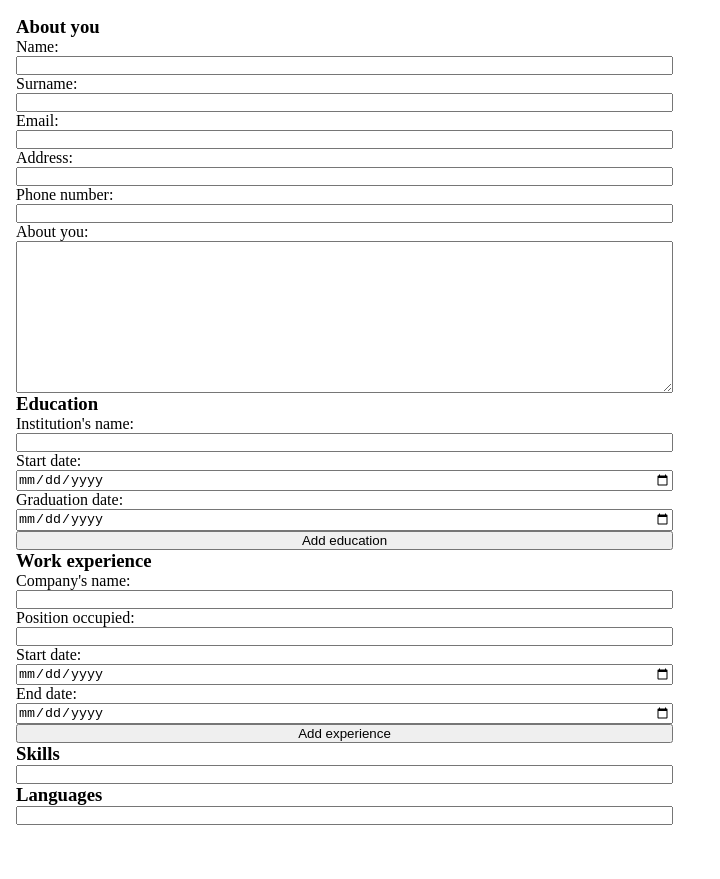
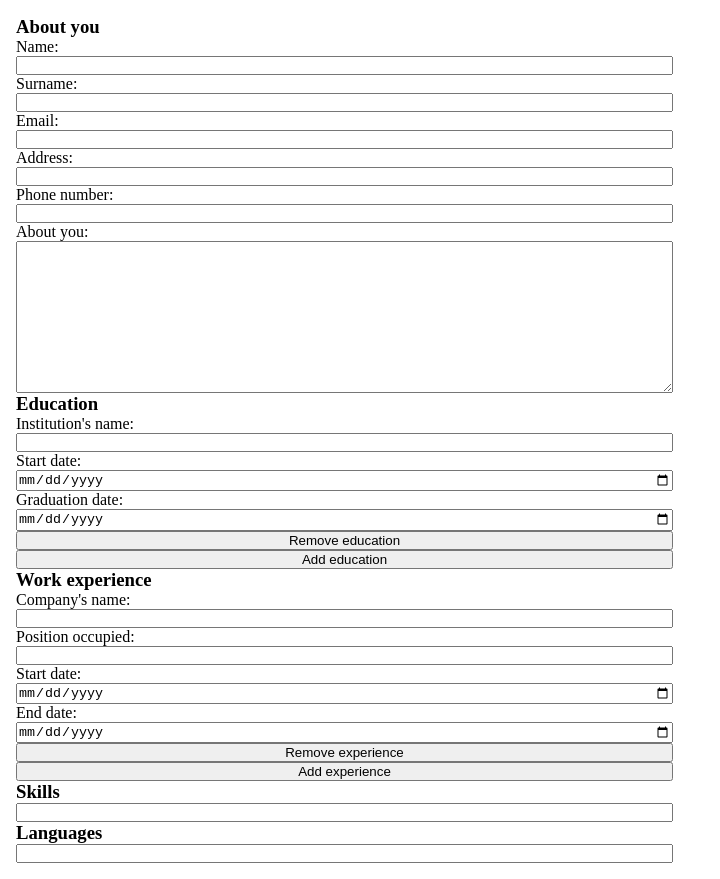
Before and after one commit to ktavean/CV-App, a React (Create React App) app: page / in a window 1280 px wide. Shown: the whole page, without its empty margins (0-720 px from the left). Before the commit the page ends 841 px from the top, so only its background shows below. Built offline with nearby package versions, Linux system fonts and the light colour scheme.

Commit message:
fully working prototype, delete button, add button, unique id's

```diff
--- a/package.json
+++ b/package.json
@@ -9,6 +9,7 @@
     "react": "^18.2.0",
     "react-dom": "^18.2.0",
     "react-scripts": "5.0.1",
+    "uniqid": "^5.4.0",
     "web-vitals": "^2.1.4"
   },
   "scripts": {
--- a/src/App.css
+++ b/src/App.css
@@ -4,7 +4,7 @@
     justify-content: space-between;
 }
 
-#inputs, #aboutInp, #educationInp, #experienceInp, #skillsInp, #languagesInp {
+#inputs, #aboutInp, #educationInp, #experienceInp, #skillsInp, #languagesInp, .exp, .edu {
     display: flex;
     flex-direction: column;
 }
--- a/src/App.js
+++ b/src/App.js
@@ -1,4 +1,5 @@
 import React, { Component } from "react";
+import uniqid from "uniqid";
 import CV from "./Components/CV/CV";
 import Inputs from "./Components/Inputs";
 import "./App.css";
@@ -18,23 +19,35 @@ class App extends Component {
           description: ""
         },
         education: {
-          counter: 1,
+          inputs: [
+            {
+              inp: "",
+              id: uniqid()
+            }
+          ],
           institutions: [
             {
               name: "",
               start: "",
-              end: ""
+              end: "",
+              id: uniqid()
             }
           ]
         },
         experience: {
-          counter: 1,
+          inputs: [
+            {
+              inp: "",
+              id: uniqid()
+            }
+          ],
           institutions: [
             {
               name: "",
               position: "",
               start: "",
-              end: ""
+              end: "",
+              id: uniqid()
             }
           ]
         },
@@ -234,13 +247,21 @@ class App extends Component {
         this.setState(
           { cv_data: {...this.state.cv_data,
               education: {
-                counter: this.state.cv_data.education.counter + 1,
+                inputs: this.state.cv_data.education.inputs.concat(
+                  [
+                    {
+                      inp: "",
+                      id: uniqid()
+                    }
+                  ]
+                ),
                 institutions: this.state.cv_data.education.institutions.concat(
                   [
                     {
                       name: "",
                       start: "",
-                      end: ""
+                      end: "",
+                      id: uniqid()
                     }
                 ])
               }
@@ -252,14 +273,22 @@ class App extends Component {
         this.setState(
           { cv_data: {...this.state.cv_data,
               experience: {
-                counter: this.state.cv_data.experience.counter + 1,
+                inputs: this.state.cv_data.experience.inputs.concat(
+                  [
+                    {
+                      inp: "",
+                      id: uniqid()
+                    }
+                  ]
+                ),
                 institutions: this.state.cv_data.experience.institutions.concat(
                   [
                     {
                       name: "",
                       position: "",
                       start: "",
-                      end: ""
+                      end: "",
+                      id: uniqid()
                     }
                   ]
                 )
@@ -273,41 +302,53 @@ class App extends Component {
     }
   }
 
+  removeInputs = (input) => {
+    const id = input.target.id;
+    const i = id.slice(id.length-1);
+    const deletedEduState = this.state.cv_data.education.institutions.slice();
+    const deletedEduInpState = this.state.cv_data.education.inputs.slice();
+    const deletedWorkState = this.state.cv_data.experience.institutions.slice();
+    const deletedWorkInpState = this.state.cv_data.experience.inputs.slice();
+    deletedEduState.splice(i, 1);
+    deletedEduInpState.splice(i, 1);
+    deletedWorkState.splice(i, 1);
+    deletedWorkInpState.splice(i ,1);
+
+    if (id.includes("delEdu")) {
+      this.setState(
+        {
+          cv_data: {...this.state.cv_data,
+            education: {
+              inputs: deletedEduInpState,
+              institutions: deletedEduState
+            }
+          }
+        }
+      )
+    }
+    if (id.includes("delWork")) {
+      this.setState(
+        {
+          cv_data: {...this.state.cv_data,
+            experience: {
+              inputs: deletedWorkInpState,
+              institutions: deletedWorkState
+            }
+          }
+        }
+      )
+    }
+  }
+
+
   render() {
 
     const { cv_data } = this.state;
-    const eduInputs = [];
-    const jobInputs = [];
-    for (let i = 0; i < cv_data.education.counter; i++) {
-      eduInputs.push(
-        [
-          <label key={i} htmlFor="eduName">Institution's name: </label>,
-          <input key={i+1} id={`eduName${i}`} name="eduName" onChange={e => this.handleChange(e)} />,
-          <label key={i+2} htmlFor="startDate">Start date: </label>,
-          <input key={i+3} type="date" id={`startDate${i}`} name="startDate" onChange={e => this.handleChange(e)} />,
-          <label key={i+4} htmlFor="graduationDate">Graduation date: </label>,
-          <input key={i+5} type="date" id={`graduationDate${i}`} name="graduationDate" onChange={e => this.handleChange(e)} />
-        ]
-      );
-    }
-    for (let i = 0; i < cv_data.experience.counter; i++) {
-      jobInputs.push(
-        [
-          <label key={i} htmlFor="expName">Company's name: </label>,
-          <input key={i+1} id={`expName${i}`} name="expName" onChange={e => this.handleChange(e)} />,
-          <label key={i+2} htmlFor="posOccupied">Position occupied: </label>,
-          <input key={i+3} id={`posOccupied${i}`} name="posOccupied" onChange={e => this.handleChange(e)} />,
-          <label key={i+4} htmlFor="workStart">Start date: </label>,
-          <input key={i+5} type="date" id={`workStart${i}`} name="workStart" onChange={e => this.handleChange(e)} />,
-          <label key={i+6} htmlFor="workEnd">End date: </label>,
-          <input key={i+7} type="date" id={`workEnd${i}`} name="workEnd" onChange={e => this.handleChange(e)} />
-        ]
-      );
-  }
+
 
     return (
       <div className="App">
-        <Inputs eduInputs={eduInputs} jobInputs={jobInputs} addInputs={this.addInputs} handleChange={this.handleChange} />
+        <Inputs eduInputs={cv_data.education.inputs} jobInputs={cv_data.experience.inputs} addInputs={this.addInputs} removeInputs={this.removeInputs} handleChange={this.handleChange} />
         <CV data={cv_data} />
       </div>
     );
--- a/src/Components/CV/CV.js
+++ b/src/Components/CV/CV.js
@@ -1,34 +1,31 @@
 import React, { Component } from "react";
+import uniqid from "uniqid";
 
 class CV extends Component {
 
     render() {
 
         const { data } = this.props;
-        const eduInstitutions = [];
-        const workInstitutions = [];
-        for (let i = 0; i < data.education.counter; i++) {
-            eduInstitutions.push(
-                [   <div key={i-1} id={`edu${i}`}>
-                        <p key={i}>{data.education.institutions[i].name}</p>
-                        <p key={i+1}>{data.education.institutions[i].start}</p>
-                        <p key={i+2}>{data.education.institutions[i].end}</p>
-                    </div>
-                ]
+        console.log(data);
+        const eduInstitutions = data.education.institutions.map((item, i) => {
+            return(
+                <div key={item.id} id={`edu${i}`}>
+                    <p key={item.id+1}>{item.name}</p>
+                    <p key={item.id+2}>{item.start}</p>
+                    <p key={item.id+3}>{item.end}</p>
+                </div>
             )
-        }
-
-        for (let i = 0; i < data.experience.counter; i++) {
-            workInstitutions.push(
-                [   <div key={i-1} id={`exp${i}`}>
-                        <p key={i}>{data.experience.institutions[i].name}</p>
-                        <p key={i+1}>{data.experience.institutions[i].position}</p>
-                        <p key={i+2}>{data.experience.institutions[i].start}</p>
-                        <p key={i+3}>{data.experience.institutions[i].end}</p>
-                    </div>
-                ]
+        });
+        const workInstitutions = data.experience.institutions.map((item, i) => {
+            return(
+                <div key={item.id} id={`exp${i}`}>
+                    <p key={item.id+1}>{item.name}</p>
+                    <p key={item.id+2}>{item.position}</p>
+                    <p key={item.id+3}>{item.start}</p>
+                    <p key={item.id+4}>{item.end}</p>
+                </div>
             )
-        }
+        });
 
         return (
             <div id="container">
--- a/src/Components/Inputs.js
+++ b/src/Components/Inputs.js
@@ -1,4 +1,5 @@
 import React, { Component } from "react";
+import uniqid from "uniqid";
 
 class Inputs extends Component {
 
@@ -6,8 +7,38 @@ class Inputs extends Component {
 
         const handleChange = this.props.handleChange;
         const addInputs = this.props.addInputs;
-        const eduInputs = this.props.eduInputs;
-        const jobInputs = this.props.jobInputs;
+        const removeInputs = this.props.removeInputs;
+        const eduInp = this.props.eduInputs;
+        const jobInp = this.props.jobInputs;
+
+        const eduInputs = eduInp.map((item, i) => {
+            return(
+            <div key={item.id} className="edu">
+                <label key={item.id+1} htmlFor="eduName">Institution's name: </label>
+                <input key={item.id+2} id={`eduName${i}`} name="eduName" onChange={e => handleChange(e)} />
+                <label key={item.id+3} htmlFor="startDate">Start date: </label>
+                <input key={item.id+4} type="date" id={`startDate${i}`} name="startDate" onChange={e => handleChange(e)} />
+                <label key={item.id+5} htmlFor="graduationDate">Graduation date: </label>
+                <input key={item.id+6} type="date" id={`graduationDate${i}`} name="graduationDate" onChange={e => handleChange(e)} />
+                <button key={item.id+7} type="button" id={`delEdu${i}`} onClick={e => removeInputs(e)}>Remove education</button>
+            </div>
+            );
+          });
+          const jobInputs = jobInp.map((item, i) => {
+            return(
+            <div key={item.id} className="exp">
+                <label key={item.id+1} htmlFor="expName">Company's name: </label>
+                <input key={item.id+2} id={`expName${i}`} name="expName" onChange={e => handleChange(e)} />
+                <label key={item.id+3} htmlFor="posOccupied">Position occupied: </label>
+                <input key={item.id+4} id={`posOccupied${i}`} name="posOccupied" onChange={e => handleChange(e)} />
+                <label key={item.id+5} htmlFor="workStart">Start date: </label>
+                <input key={item.id+6} type="date" id={`workStart${i}`} name="workStart" onChange={e => handleChange(e)} />
+                <label key={item.id+7} htmlFor="workEnd">End date: </label>
+                <input key={item.id+8} type="date" id={`workEnd${i}`} name="workEnd" onChange={e => handleChange(e)} />
+                <button key={item.id+9} type="button" id={`delWork${i}`} onClick={e => removeInputs(e)}>Remove experience</button>
+            </div>
+            );
+          });
 
         return (
             <div id="inputs">
```
Also changed, not shown: 1 other file (tests, documents, lock files or other folders).
